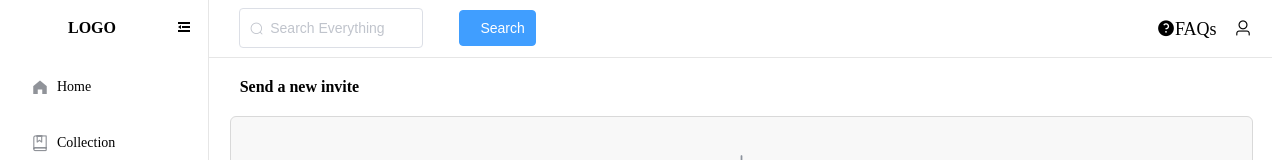
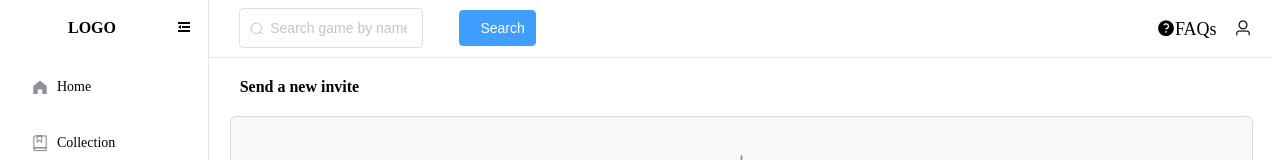
Before and after one commit to Mingxuan-Wendy/game, a Vue app: page /#/invite in a window 1280 px wide. Shown: the top 160 px of the page. Built offline with nearby package versions, Linux system fonts and the light colour scheme.

Commit message:
update gameSearchResults

```diff
--- a/src/views/gameSearchResults/index.vue
+++ b/src/views/gameSearchResults/index.vue
@@ -56,7 +56,11 @@ export default {
       processedGameList = [];
       search_content = this.input_value;
       console.log("search_content: " + search_content);
-      const response = await axios.get("http://127.0.0.1:8000/api/search/" + search_content + "/");
+      const data = {
+        query: search_content,
+        search_type: 'name',
+      };
+      const response = await axios.post("http://127.0.0.1:8000/api/search/", data);
 
       var rawReturnedGameList = response.data;
       for (var i=0; i < rawReturnedGameList.length; i++) {
--- a/src/views/layout/index.vue
+++ b/src/views/layout/index.vue
@@ -46,7 +46,7 @@
           <el-input
             class="el-input"
             prefix-icon="el-icon-search"
-            placeholder="Search Everything"
+            placeholder="Search game by name"
             style="width: 18%; margin-left: 1%"
             type="input"
             v-model="input_value"
@@ -74,6 +74,7 @@ export default {
     return {
       isActive: false,
       input_value: "",
+
     };
   },
   methods: {
```
